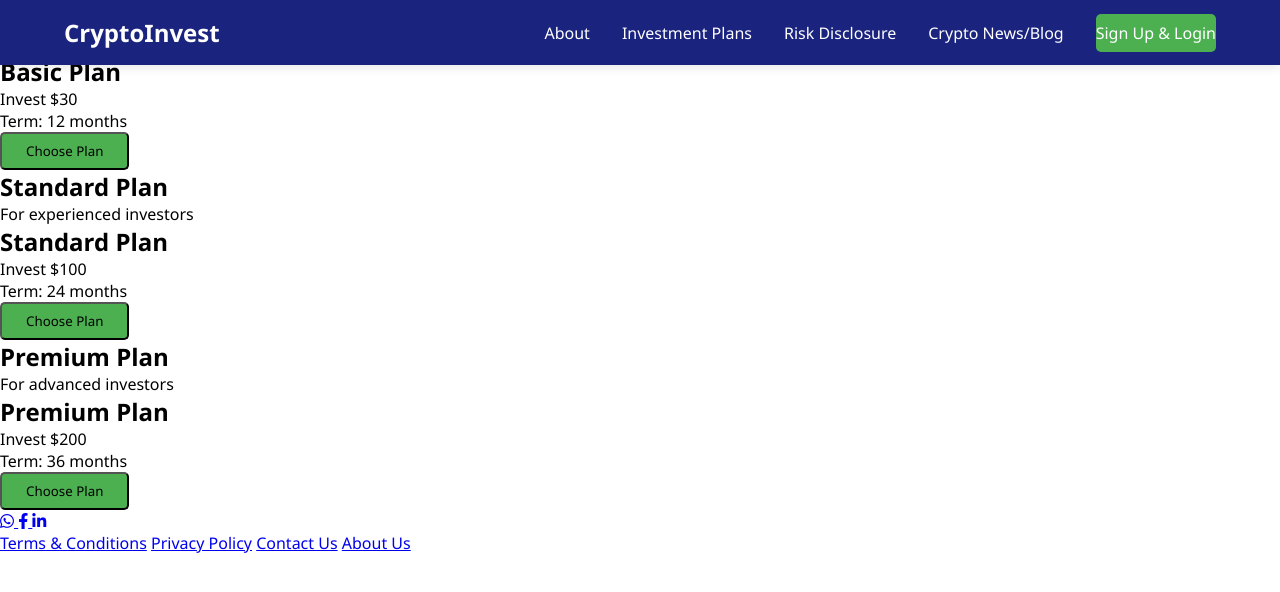
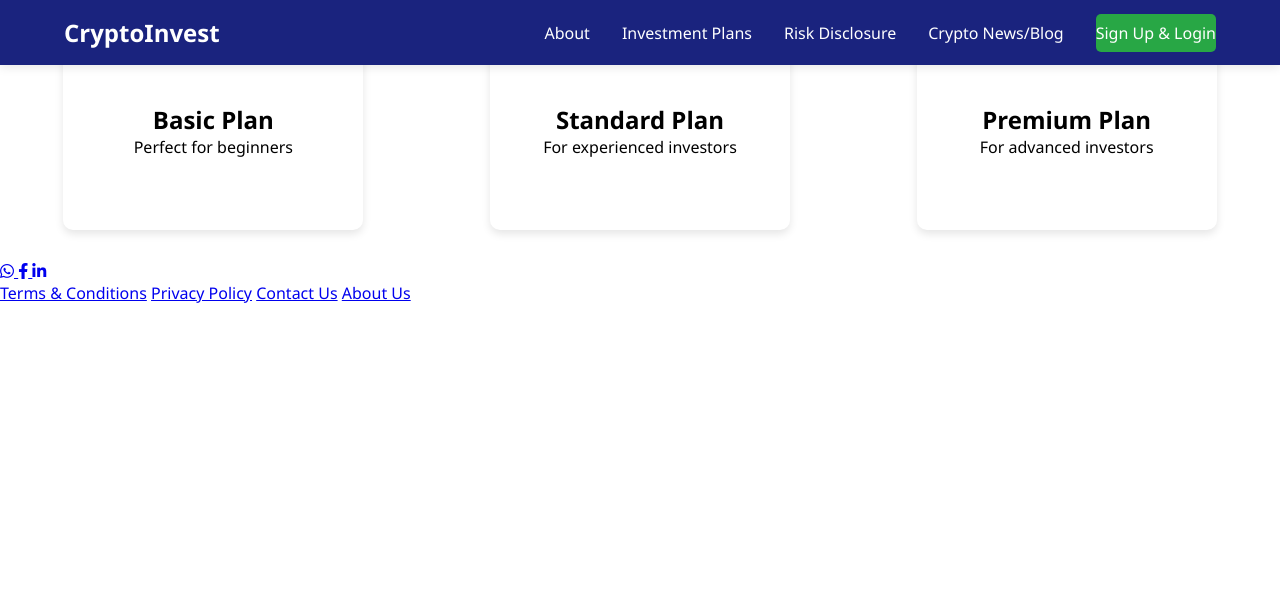
Before and after one commit to QMS85/tEST1, a plain HTML site: page Investment-Plans.html in a window 1280 px wide. Drawn offline with Linux system fonts and the light colour scheme.

Commit message:
Update styles.css

```diff
--- a/styles.css
+++ b/styles.css
@@ -170,3 +170,83 @@ nav {
         display: none;
     }
 }
+
+/* START OF FLIPCARD CSS */
+/* Flip Card Container */
+.flip-card-container {
+    display: flex;
+    justify-content: space-around;
+    flex-wrap: wrap;
+    margin: 20px 0;
+}
+
+/* Flip Card */
+.flip-card {
+    background-color: transparent;
+    width: 300px;
+    height: 200px;
+    perspective: 1000px;
+    margin: 10px;
+}
+
+.flip-card-inner {
+    position: relative;
+    width: 100%;
+    height: 100%;
+    text-align: center;
+    transition: transform 0.8s;
+    transform-style: preserve-3d;
+}
+
+.flip-card:hover .flip-card-inner {
+    transform: rotateY(180deg);
+}
+
+.flip-card-front, .flip-card-back {
+    position: absolute;
+    width: 100%;
+    height: 100%;
+    backface-visibility: hidden;
+    display: flex;
+    flex-direction: column;
+    justify-content: center;
+    align-items: center;
+    padding: 20px;
+    box-shadow: 0 4px 8px rgba(0, 0, 0, 0.1);
+    border-radius: 10px;
+}
+
+.flip-card-front {
+    background-color: #ffffff;
+    color: black;
+}
+
+.flip-card-back {
+    background-color: #007bff;
+    color: white;
+    transform: rotateY(180deg);
+}
+
+.cta-button {
+    background-color: #28a745;
+    color: white;
+    border: none;
+    padding: 10px 20px;
+    margin-top: 10px;
+    border-radius: 5px;
+    cursor: pointer;
+    text-decoration: none;
+}
+
+.cta-button:hover {
+    background-color: #218838;
+}
+
+/* Responsive Design */
+@media (max-width: 768px) {
+    .flip-card-container {
+        flex-direction: column;
+        align-items: center;
+    }
+}
+/* END OF FLIPCARD CSS */
```
